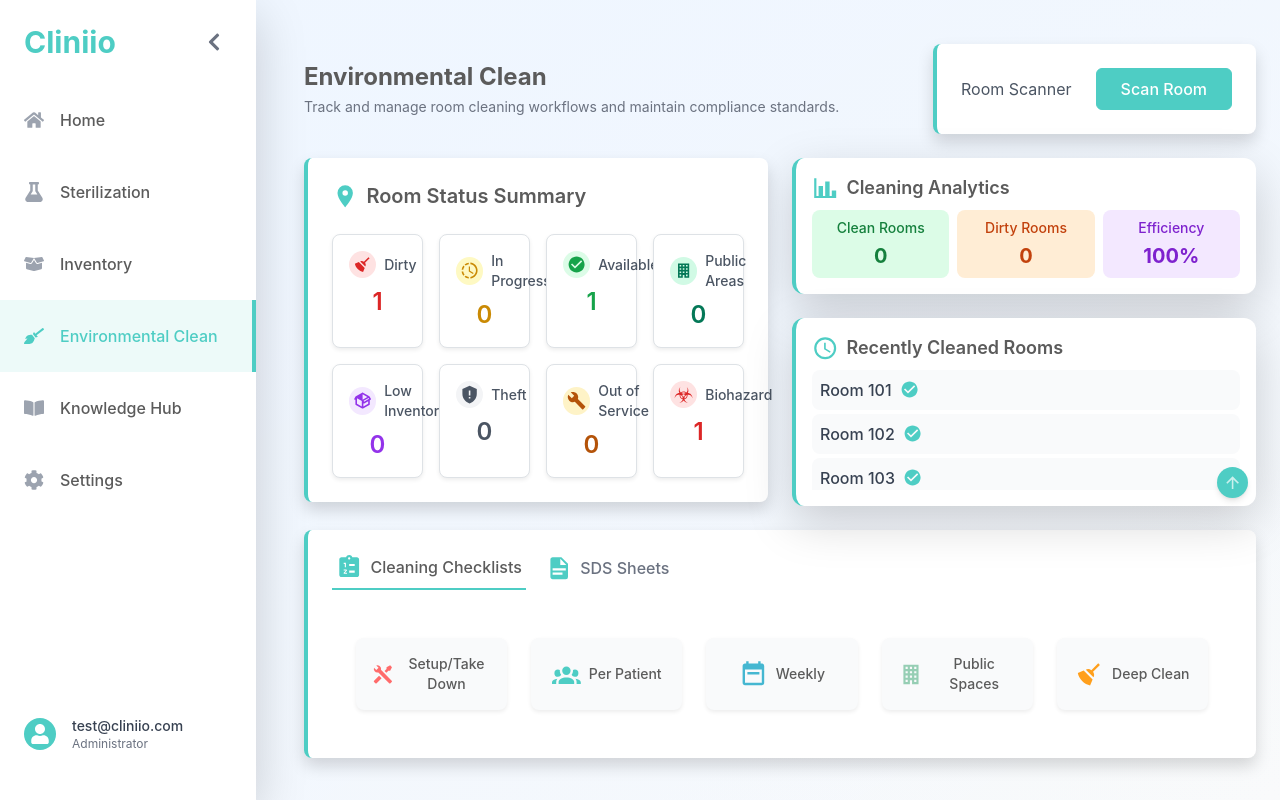
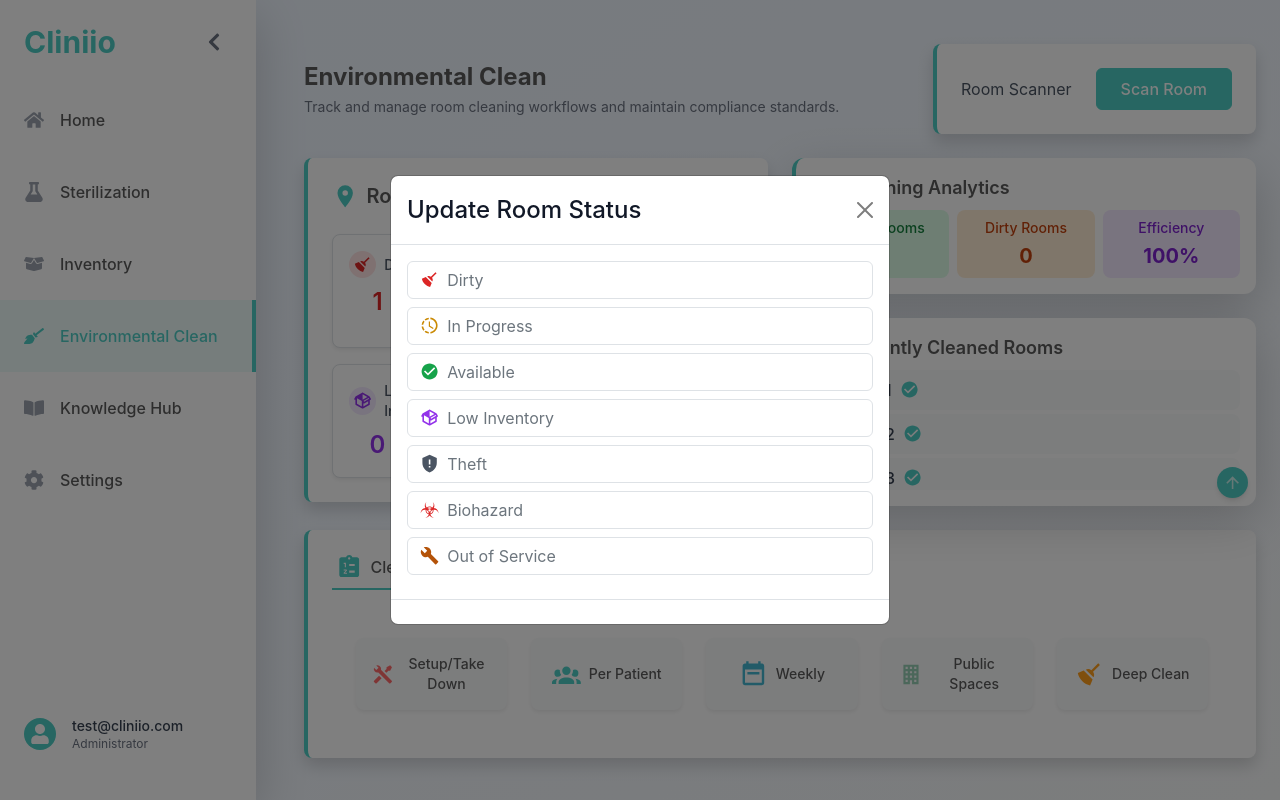
Before and after one commit to kiminator-commits/cliniio2.0, a React (Vite) app: page /environmental-clean in a window 1280 px wide. Both pictures are taken after a click on the button "Scan Room". Built offline with nearby package versions, Linux system fonts and the light colour scheme.

Commit message:
Update EnvironmentalCleanPage component

```diff
--- a/src/pages/EnvironmentalClean/EnvironmentalCleanPage.tsx
+++ b/src/pages/EnvironmentalClean/EnvironmentalCleanPage.tsx
@@ -1,4 +1,4 @@
-import React from 'react';
+import React, { useState } from 'react';
 import { EnvironmentalCleanProvider } from '../../contexts/EnvironmentalCleanContext';
 import EnvironmentalCleanHeader from './components/ui/EnvironmentalCleanHeader';
 import RoomStatusSummary from './components/ui/RoomStatusSummary';
@@ -6,14 +6,44 @@
 import RecentlyCleaned from './components/ui/RecentlyCleaned';
 import CleaningChecklists from './components/ui/CleaningChecklists';
 import { PageLayout } from '@/components/Layout/PageLayout';
+import { Modal, Button } from 'react-bootstrap';
+import Icon from '@mdi/react';
+import {
+  mdiBroom,
+  mdiProgressClock,
+  mdiCheckCircle,
+  mdiPackageVariant,
+  mdiShieldAlert,
+  mdiWrench,
+  mdiBiohazard,
+} from '@mdi/js';
 
 const EnvironmentalCleanPage: React.FC = () => {
+  const [showScanModal, setShowScanModal] = useState(false);
+  const [selectedStatus, setSelectedStatus] = useState<string | null>(null);
+  const [hasScanned, setHasScanned] = useState(false);
+
+  const handleStatusSelect = (status: string) => {
+    setSelectedStatus(status);
+  };
+
+  const handleCancelScan = () => {
+    setSelectedStatus(null);
+    setHasScanned(false);
+  };
+
+  const handleDoneScan = () => {
+    setShowScanModal(false);
+    setSelectedStatus(null);
+    setHasScanned(false);
+  };
+
   return (
     <div className="!min-h-screen !overflow-y-auto">
       <PageLayout>
         <EnvironmentalCleanProvider>
           <div className="p-6 space-y-6">
-            <EnvironmentalCleanHeader />
+            <EnvironmentalCleanHeader onScan={() => setShowScanModal(true)} />
 
             <div className="flex flex-col lg:flex-row gap-4">
               <div className="flex-1">
@@ -34,6 +64,134 @@
               </div>
             </div>
           </div>
+
+          <Modal show={showScanModal} onHide={() => setShowScanModal(false)} centered>
+            <Modal.Header closeButton>
+              <Modal.Title>
+                {selectedStatus ? 'Scan Room Barcode' : 'Update Room Status'}
+              </Modal.Title>
+            </Modal.Header>
+            <Modal.Body>
+              {!selectedStatus ? (
+                <>
+                  <Button
+                    variant="outline-secondary"
+                    className="w-full mb-2 border border-gray-300 hover:bg-[#4ECDC4] hover:border-[#4ECDC4] hover:text-white transition-colors duration-200"
+                    onClick={() => handleStatusSelect('Dirty')}
+                  >
+                    <div className="flex items-center gap-2">
+                      <Icon path={mdiBroom} size={0.8} color="#dc2626" />
+                      <span>Dirty</span>
+                    </div>
+                  </Button>
+                  <Button
+                    variant="outline-secondary"
+                    className="w-full mb-2 border border-gray-300 hover:bg-[#4ECDC4] hover:border-[#4ECDC4] hover:text-white transition-colors duration-200"
+                    onClick={() => handleStatusSelect('In Progress')}
+                  >
+                    <div className="flex items-center gap-2">
+                      <Icon path={mdiProgressClock} size={0.8} color="#ca8a04" />
+                      <span>In Progress</span>
+                    </div>
+                  </Button>
+                  <Button
+                    variant="outline-secondary"
+                    className="w-full mb-2 border border-gray-300 hover:bg-[#4ECDC4] hover:border-[#4ECDC4] hover:text-white transition-colors duration-200"
+                    onClick={() => handleStatusSelect('Available')}
+                  >
+                    <div className="flex items-center gap-2">
+                      <Icon path={mdiCheckCircle} size={0.8} color="#16a34a" />
+                      <span>Available</span>
+                    </div>
+                  </Button>
+                  <Button
+                    variant="outline-secondary"
+                    className="w-full mb-2 border border-gray-300 hover:bg-[#4ECDC4] hover:border-[#4ECDC4] hover:text-white transition-colors duration-200"
+                    onClick={() => handleStatusSelect('Low Inventory')}
+                  >
+                    <div className="flex items-center gap-2">
+                      <Icon path={mdiPackageVariant} size={0.8} color="#9333ea" />
+                      <span>Low Inventory</span>
+                    </div>
+                  </Button>
+                  <Button
+                    variant="outline-secondary"
+                    className="w-full mb-2 border border-gray-300 hover:bg-[#4ECDC4] hover:border-[#4ECDC4] hover:text-white transition-colors duration-200"
+                    onClick={() => handleStatusSelect('Theft')}
+                  >
+                    <div className="flex items-center gap-2">
+                      <Icon path={mdiShieldAlert} size={0.8} color="#4b5563" />
+                      <span>Theft</span>
+                    </div>
+                  </Button>
+                  <Button
+                    variant="outline-secondary"
+                    className="w-full mb-2 border border-gray-300 hover:bg-[#4ECDC4] hover:border-[#4ECDC4] hover:text-white transition-colors duration-200"
+                    onClick={() => handleStatusSelect('Biohazard')}
+                  >
+                    <div className="flex items-center gap-2">
+                      <Icon path={mdiBiohazard} size={0.8} color="#dc2626" />
+                      <span>Biohazard</span>
+                    </div>
+                  </Button>
+                  <Button
+                    variant="outline-secondary"
+                    className="w-full mb-2 border border-gray-300 hover:bg-[#4ECDC4] hover:border-[#4ECDC4] hover:text-white transition-colors duration-200"
+                    onClick={() => handleStatusSelect('Out of Service')}
+                  >
+                    <div className="flex items-center gap-2">
+                      <Icon path={mdiWrench} size={0.8} color="#b45309" />
+                      <span>Out of Service</span>
+                    </div>
+                  </Button>
+                </>
+              ) : (
+                <div className="relative bg-black h-64 sm:h-80 rounded-lg overflow-hidden">
+                  {/* Camera feed simulation */}
+                  <div className="absolute inset-0 bg-gradient-to-br from-gray-900 to-black"></div>
+
+                  {/* Scanning animation */}
+                  <div className="absolute left-0 right-0 h-1 bg-[#4ECDC4] animate-scan"></div>
+
+                  {/* QR Code outline */}
+                  <div className="absolute top-1/2 left-1/2 transform -translate-x-1/2 -translate-y-1/2 border-2 border-[#4ECDC4] w-48 h-48 rounded-lg">
+                    <div className="absolute top-0 left-0 w-4 h-4 border-t-2 border-l-2 border-[#4ECDC4] rounded-tl"></div>
+                    <div className="absolute top-0 right-0 w-4 h-4 border-t-2 border-r-2 border-[#4ECDC4] rounded-tr"></div>
+                    <div className="absolute bottom-0 left-0 w-4 h-4 border-b-2 border-l-2 border-[#4ECDC4] rounded-bl"></div>
+                    <div className="absolute bottom-0 right-0 w-4 h-4 border-b-2 border-r-2 border-[#4ECDC4] rounded-br"></div>
+                  </div>
+
+                  {/* Camera status indicator */}
+                  <div className="absolute bottom-4 right-4 flex items-center">
+                    <div className="w-2 h-2 rounded-full bg-red-500 mr-2 animate-pulse"></div>
+                    <span className="text-white text-xs">Camera active</span>
+                  </div>
+                </div>
+              )}
+            </Modal.Body>
+            <Modal.Footer>
+              {selectedStatus ? (
+                <>
+                  <Button
+                    variant="secondary"
+                    onClick={handleCancelScan}
+                    className="bg-gray-500 hover:bg-gray-600 border-gray-500 hover:border-gray-600 text-white font-medium py-2 px-4 rounded-md transition-colors duration-200"
+                  >
+                    Cancel
+                  </Button>
+                  {hasScanned && (
+                    <Button
+                      variant="success"
+                      onClick={handleDoneScan}
+                      className="bg-[#4ECDC4] hover:bg-[#3db8b0] border-[#4ECDC4] hover:border-[#3db8b0] text-white font-medium py-2 px-4 rounded-md transition-colors duration-200"
+                    >
+                      Done
+                    </Button>
+                  )}
+                </>
+              ) : null}
+            </Modal.Footer>
+          </Modal>
         </EnvironmentalCleanProvider>
       </PageLayout>
     </div>
```
